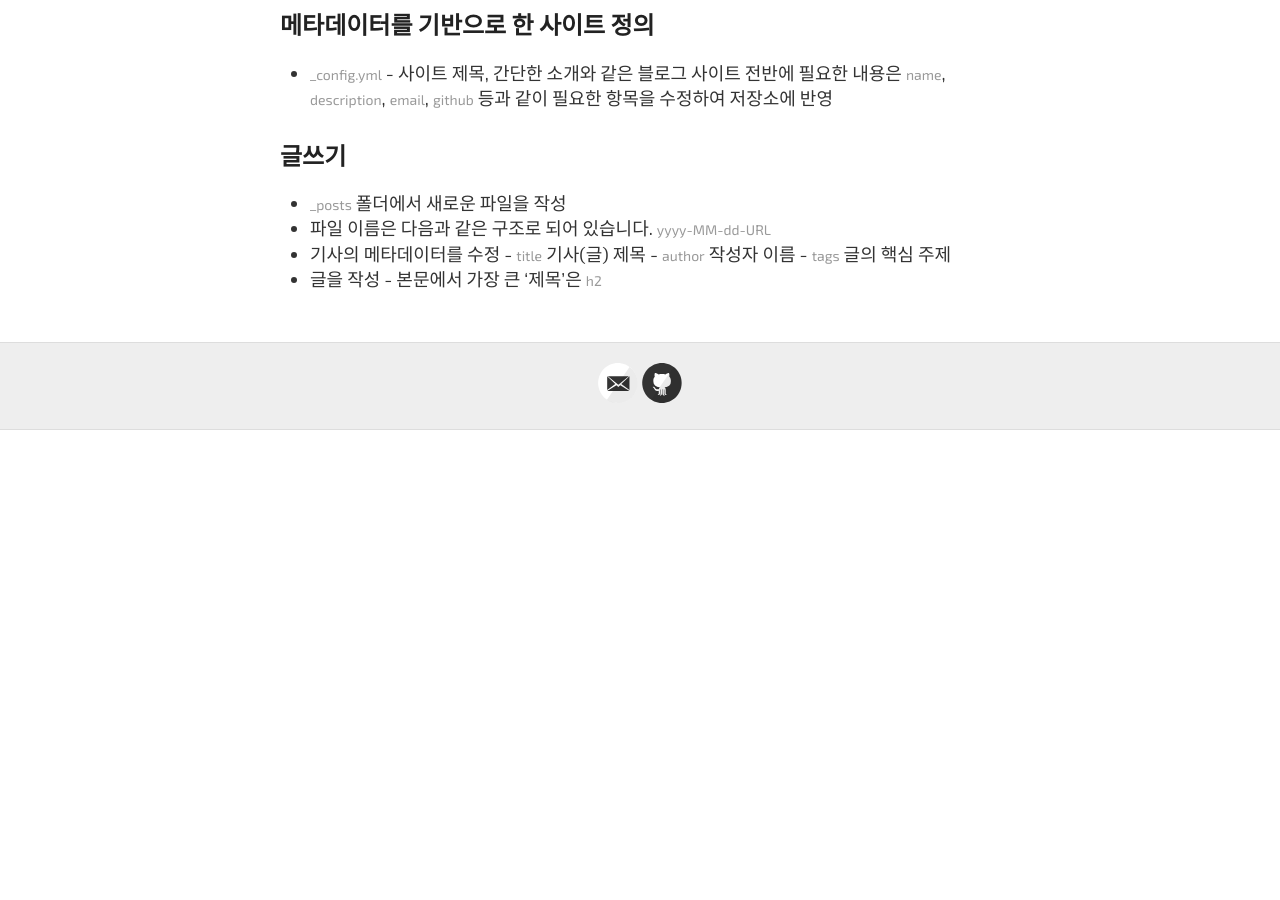
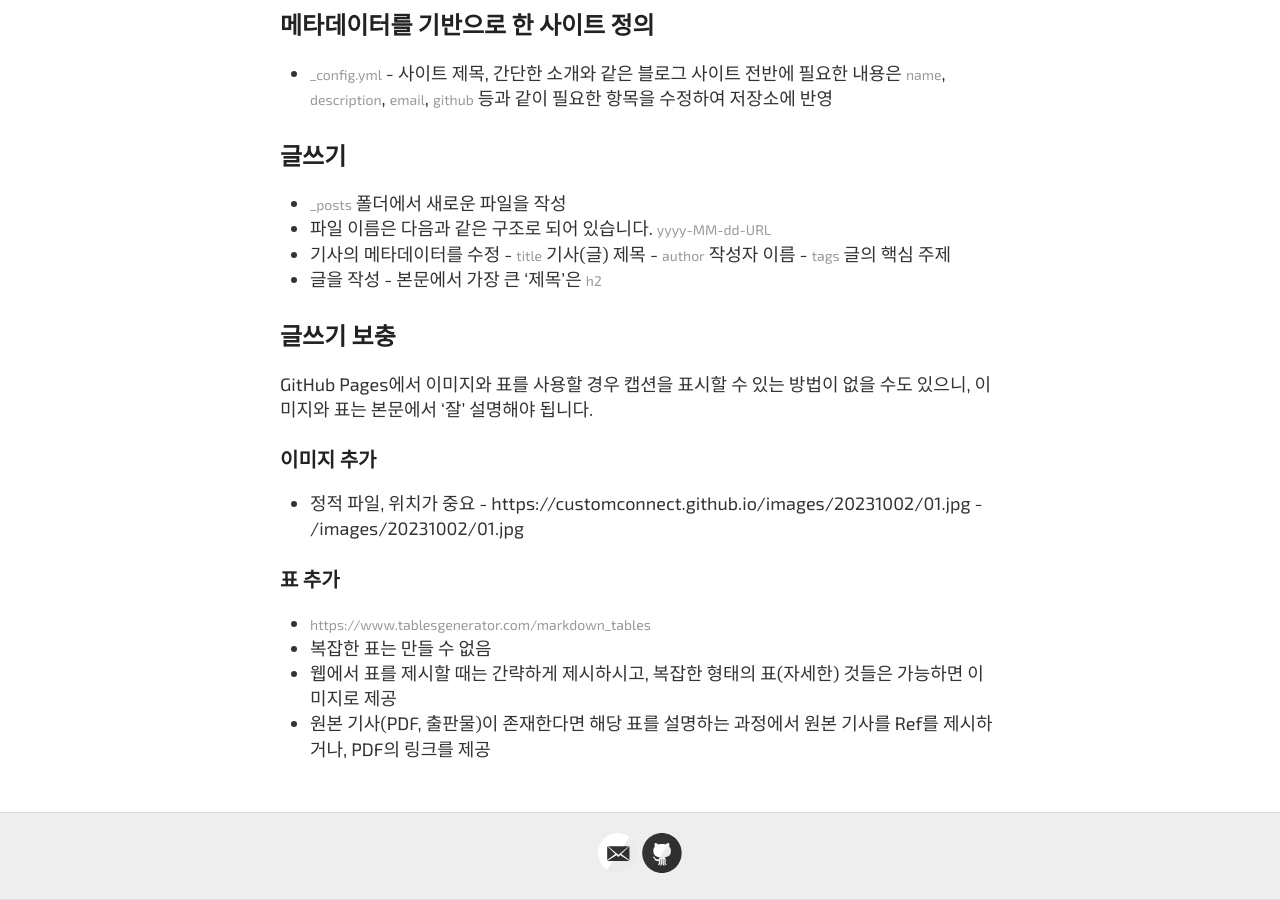
Before and after one commit to customconnect/customconnect.github.io, a Jekyll site: the page built from Setup.md, in a window 1280 px wide and 900 px high, scrolled down 596 px. Built offline with Jekyll 4.4.1, drawn with Linux system fonts in a browser that asks for light colours; some web fonts are replaced; our own code applies the rules of GitHub Pages for plain Markdown files; before the commit the page ends 1026 px from its top, so only the background shows below that.

Commit message:
fix: 글쓰기 보충 부분 수정

```diff
--- a/Setup.md
+++ b/Setup.md
@@ -23,3 +23,18 @@
         - `tags` 글의 핵심 주제
 - 글을 작성
         - 본문에서 가장 큰 '제목'은 `h2`
+
+## 글쓰기 보충
+
+GitHub Pages에서 이미지와 표를 사용할 경우 캡션을 표시할 수 있는 방법이 없을 수도 있으니, 이미지와 표는 본문에서 '잘' 설명해야 됩니다.
+
+### 이미지 추가
+- 정적 파일, 위치가 중요
+        - https://customconnect.github.io/images/20231002/01.jpg
+        - {{site.baseurl}}/images/20231002/01.jpg
+
+### 표 추가
+- `https://www.tablesgenerator.com/markdown_tables`
+- 복잡한 표는 만들 수 없음
+- 웹에서 표를 제시할 때는 간략하게 제시하시고, 복잡한 형태의 표(자세한) 것들은 가능하면 이미지로 제공
+- 원본 기사(PDF, 출판물)이 존재한다면 해당 표를 설명하는 과정에서 원본 기사를 Ref를 제시하거나, PDF의 링크를 제공
```
